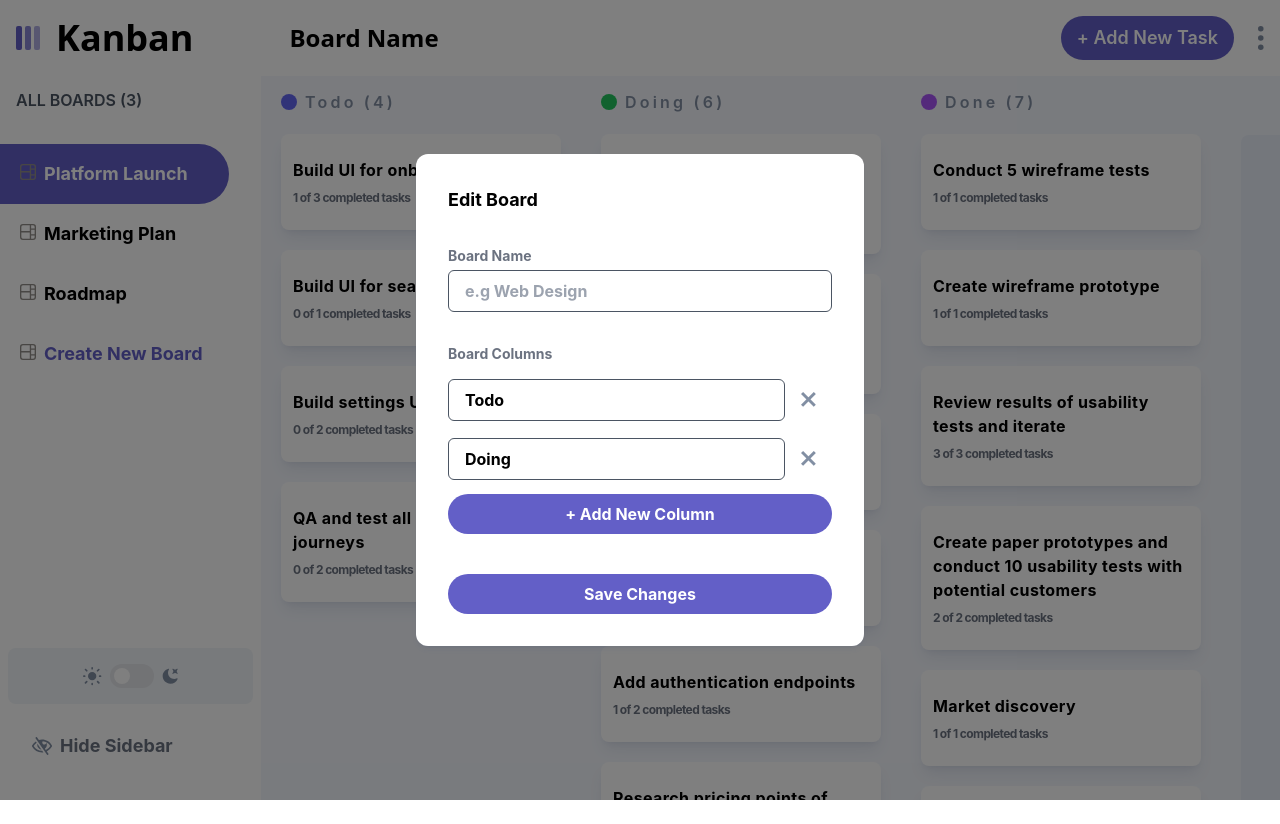
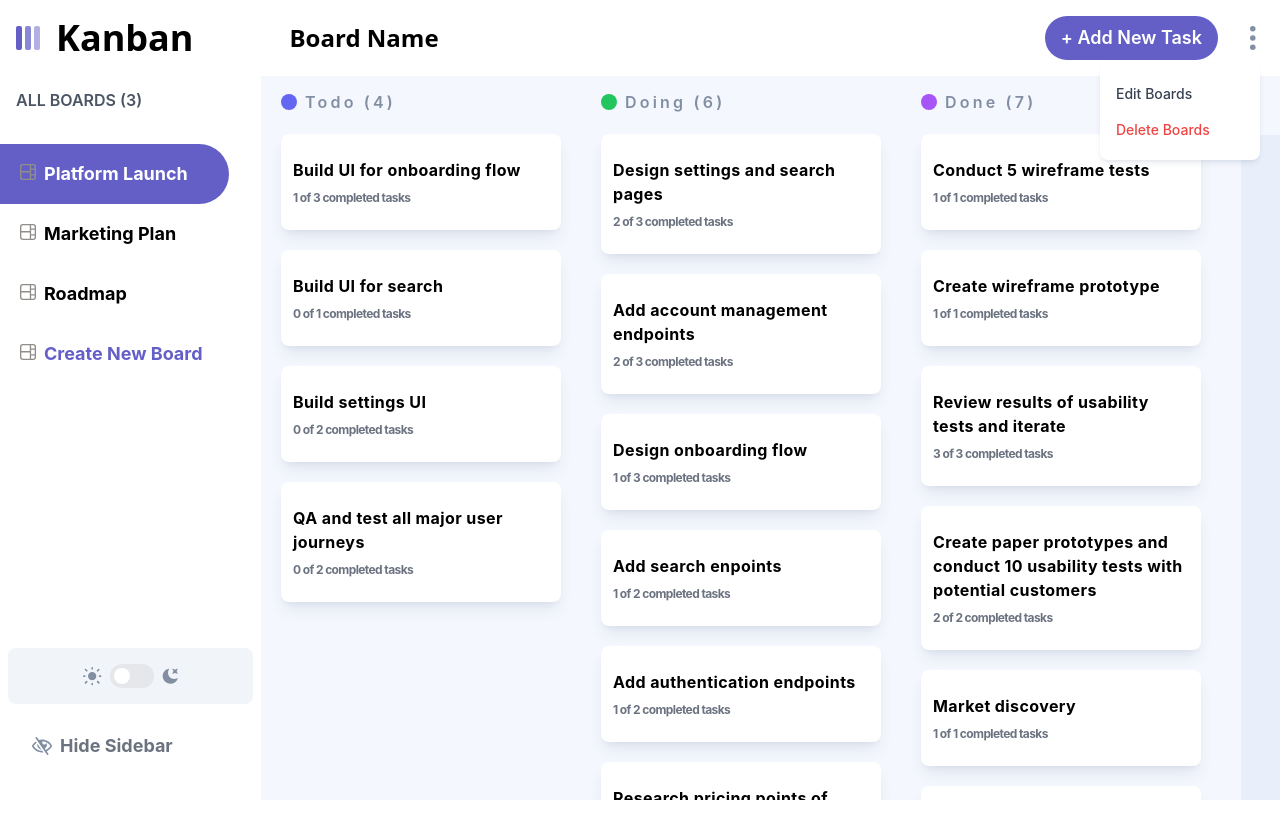
Before and after one commit to revathi38/Kanban-Board, a React (Vite) app: page / in a window 1280 px wide. Both pictures are taken after a click on the picture 1261 px from the left and 38 px from the top of the page. Built offline with nearby package versions, Linux system fonts and the light colour scheme.

Commit message:
feat: ellipse component, along with delete board functionality

```diff
--- a/src/components/Column.tsx
+++ b/src/components/Column.tsx
@@ -27,26 +27,30 @@ const Column = ({ col, colIndex }: ColumnProps) => {
   const [color, setColor] = useState("");
 
   useEffect(() => {
-    setColor(colors.pop());
+    setColor(colors.pop() ?? "");
   }, []);
 
-  const handleDrop = (e) => {
-    const { prevcolIndex, taskIndex } = JSON.parse(
-      e.dataTransfer.getData("text")
-    );
+  const handleDrop = (e: React.DragEvent<HTMLDivElement>) => {
+    const dataTransfer = e.dataTransfer;
 
-    dispatch(dropTask({ colIndex, prevcolIndex, taskIndex }));
+    if (dataTransfer) {
+      const { prevcolIndex, taskIndex } = JSON.parse(
+        dataTransfer.getData("text")
+      );
+
+      dispatch(dropTask({ colIndex, prevcolIndex, taskIndex }));
+    }
   };
 
-  const handleOnDragOver = (e) => {
+  const handleOnDragOver = (e: React.DragEvent<HTMLDivElement>) => {
     e.preventDefault();
   };
 
   return (
     <div
       className="scrollbar-hide mx-5 pt-[90px] min-w-[280px]"
-      onDrop={handleDrop}
-      onDragOver={handleOnDragOver}
+      onDrop={(e) => handleDrop(e)}
+      onDragOver={(e) => handleOnDragOver(e)}
     >
       <div className="flex items-center gap-2 font-semibold tracking-widest md:tracking-[.2em] text-[#828fa3]">
         <div className={`w-4 h-4 ${color} rounded-full`}></div>
--- /dev/null
+++ b/src/components/EllipsisMenu.tsx
@@ -0,0 +1,43 @@
+type ElipsisMenuProps = {
+  type: string;
+  setOpenEditModal: () => void;
+  setOpenDeleteModal: () => void;
+};
+
+function ElipsisMenu({
+  type,
+  setOpenEditModal,
+  setOpenDeleteModal,
+}: ElipsisMenuProps) {
+  return (
+    <div
+      className={
+        type === "Boards"
+          ? " absolute  top-16  right-5"
+          : " absolute  top-6  right-4"
+      }
+    >
+      <div className=" flex justify-end items-center">
+        <div className=" w-40 text-sm z-50 font-medium shadow-md shadow-[#364e7e1a] bg-white dark:bg-[#20212c] space-y-4 py-5 px-4 rounded-lg  h-auto pr-12">
+          <p
+            onClick={() => {
+              setOpenEditModal();
+            }}
+            className=" cursor-pointer dark:text-gray-400 text-gray-700"
+          >
+            Edit {type}
+          </p>
+
+          <p
+            onClick={() => setOpenDeleteModal()}
+            className=" cursor-pointer text-red-500"
+          >
+            Delete {type}
+          </p>
+        </div>
+      </div>
+    </div>
+  );
+}
+
+export default ElipsisMenu;
--- a/src/components/Header.tsx
+++ b/src/components/Header.tsx
@@ -5,6 +5,9 @@ import { useState } from "react";
 import ellipsis from "../assets/icon-vertical-ellipsis.svg";
 import HeaderDropDown from "./HeaderDropDown";
 import CreateEditBoardModal from "../modals/CreateEditBoardModal";
+import ElipsisMenu from "./EllipsisMenu";
+import { useDispatch } from "react-redux";
+import { deleteBoard } from "../redux/boardsSlice";
 
 type HeaderProps = {
   boardOpen: boolean;
@@ -14,11 +17,27 @@ type HeaderProps = {
 function Header({ boardOpen, setBoardOpen }: HeaderProps) {
   const [openDropDown, setOpenDropDown] = useState<boolean>(false);
   const [boardType, setBoardType] = useState<"edit" | "add">("add");
-  console.log(boardOpen);
+
+  const [isEllipseModalOpen, setIsEllipseModalOpen] = useState(false);
+
+  const [isDeleteModalOpen, setIsDeleteModalOpen] = useState(false);
+
+  const dispatch = useDispatch();
+
+  const openEllipseModal = () => {
+    setIsEllipseModalOpen((prev) => !prev);
+  };
 
   function openEditModel() {
     setBoardType("edit");
     setBoardOpen(true);
+    setIsEllipseModalOpen(false);
+  }
+
+  function openDeleteModel() {
+    setIsDeleteModalOpen(true);
+    setIsEllipseModalOpen(false);
+    dispatch(deleteBoard());
   }
 
   return (
@@ -45,14 +64,14 @@ function Header({ boardOpen, setBoardOpen }: HeaderProps) {
           </div>
         </div>
         {/** rightSide */}
-        <div className="flex items-center space-x-4 md:space-x-6">
+        <div className="flex items-center space-x-4 md:space-x-6 ">
           <button className="button hidden md:block">+ Add New Task</button>
           <button className="button py-1 px-3 md:hidden">+</button>
           <img
             src={ellipsis}
             alt="ellipsis icon"
-            className="cursor-pointer h-6 "
-            onClick={openEditModel}
+            className="cursor-pointer h-8 px-2 py-1"
+            onClick={openEllipseModal}
           />
         </div>
       </header>
@@ -70,6 +89,18 @@ function Header({ boardOpen, setBoardOpen }: HeaderProps) {
           boardType={boardType}
         />
       )}
+
+      {isEllipseModalOpen && (
+        <ElipsisMenu
+          type="Boards"
+          setOpenEditModal={openEditModel}
+          setOpenDeleteModal={openDeleteModel}
+        />
+      )}
+
+      {isDeleteModalOpen && (
+        <div className="absolute top-1/2 left-1/2 ">Delete</div>
+      )}
     </div>
   );
 }
--- a/src/components/Home.tsx
+++ b/src/components/Home.tsx
@@ -4,6 +4,7 @@ import { useState } from "react";
 import { RootState } from "../redux/store";
 import { Board } from "../global";
 import Column from "./Column";
+import CreateEditBoardModal from "../modals/CreateEditBoardModal";
 
 type HomeProps = {
   setBoardOpen: (val: boolean) => void;
@@ -18,6 +19,12 @@ const Home = ({ setBoardOpen }: HomeProps) => {
 
   const columns = board?.columns ?? [];
   // console.log(columns);
+
+  const [isBoardModalOpen, setIsBoardModalOpen] = useState(false);
+
+  const openEditModal = () => {
+    setIsBoardModalOpen(true);
+  };
 
   return (
     <div
@@ -36,13 +43,23 @@ const Home = ({ setBoardOpen }: HomeProps) => {
             return <Column key={col.id} col={col} colIndex={index} />;
           })}
 
-          <div className="h-screen dark:bg-[#2b2c3740] flex justify-center items-center font-bold text-2xl hover:text-[#635FC7] transition duration-300 cursor-pointer bg-[#E9EFFA] scrollbar-hide mb-2 mx-5 pt-[90px] min-w-[280px] text-[#828f83] mt-[135px] rounded-lg ">
+          <div
+            className="h-screen dark:bg-[#2b2c3740] flex justify-center items-center font-bold text-2xl hover:text-[#635FC7] transition duration-300 cursor-pointer bg-[#E9EFFA] scrollbar-hide mb-2 mx-5 pt-[90px] min-w-[280px] text-[#828f83] mt-[135px] rounded-lg "
+            onClick={openEditModal}
+          >
             + New Column
           </div>
         </>
       ) : (
         <></>
       )}
+
+      {isBoardModalOpen && (
+        <CreateEditBoardModal
+          boardType="edit"
+          setBoardOpen={setIsBoardModalOpen}
+        />
+      )}
     </div>
   );
 };
--- a/src/redux/boardsSlice.ts
+++ b/src/redux/boardsSlice.ts
@@ -19,16 +19,27 @@ const boardsSlice = createSlice({
       };
       state.push(newBoard);
     },
-    dropTask: (state, action) => {
+    deleteBoard: (state) => {
+      const board = state.find((board) => board.isActive);
+      board && state.splice(state.indexOf(board), 1);
+    },
+    dropTask: (
+      state,
+      action: PayloadAction<{
+        colIndex: number;
+        prevcolIndex: number;
+        taskIndex: number;
+      }>
+    ) => {
       const { colIndex, prevcolIndex, taskIndex } = action.payload;
 
       const board = state.find((b) => b.isActive);
-      const col = board.columns.find((_, i) => i === prevcolIndex);
-      const task = col.tasks.splice(taskIndex, 1)[0];
-      board.columns.find((_, i) => i === colIndex).tasks.push(task);
+      const col = board?.columns.find((_, i) => i === prevcolIndex);
+      const task = col?.tasks.splice(taskIndex, 1)[0];
+      task && board?.columns.find((_, i) => i === colIndex)?.tasks.push(task);
     },
   },
 });
 
-export const { createBoard, dropTask } = boardsSlice.actions;
+export const { createBoard, dropTask, deleteBoard } = boardsSlice.actions;
 export default boardsSlice.reducer;
```
Also changed, not shown: tsconfig.json (+4 -4 lines).
